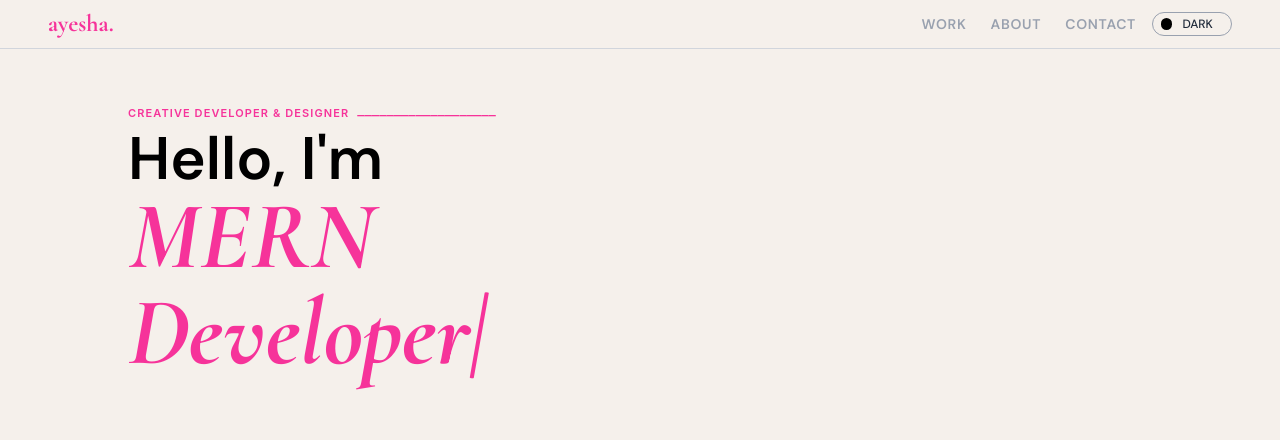
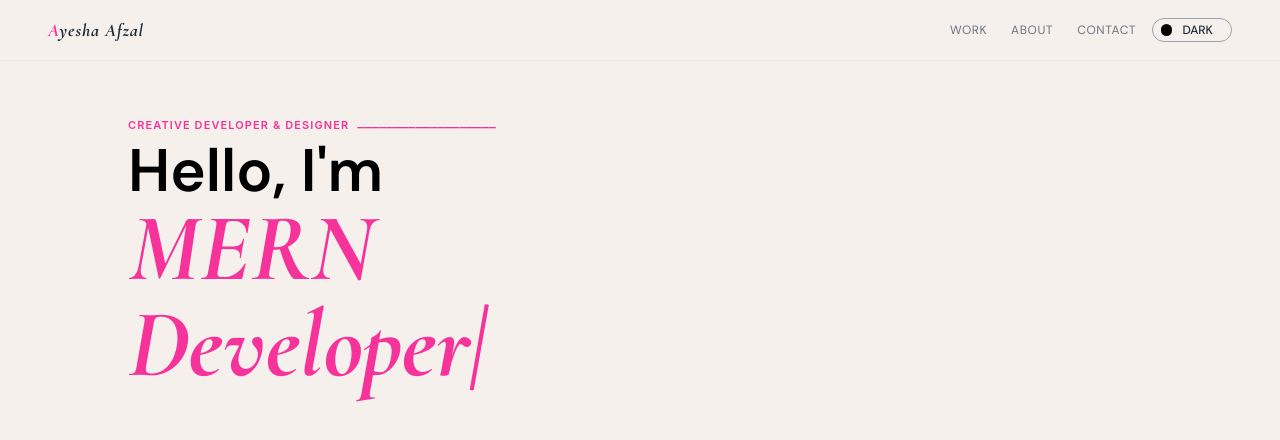
Before and after one commit to AyeshaAfzal-01/ayesha-portfolio, a React app: page / in a window 1280 px wide. Shown: the top 440 px of the page. Built offline with nearby package versions, Linux system fonts and the light colour scheme; the HTML template or start-up script is replaced by a standard one.

Commit message:
final navbar fix

```diff
--- a/src/components/Navbar.jsx
+++ b/src/components/Navbar.jsx
@@ -1,26 +1,31 @@
-import React, { useState } from 'react'
+import React, { useContext, useEffect, useState } from 'react'
 import ThemeToggle from "./ThemeToggle";
 import assets from "../assets/assets";
 import { HiMenu } from "react-icons/hi";
+import { ShopContext } from '../context/ShopContext';
 
 const Navbar = () => {
   const [showHamburgerItems, setShowHamburgerItems] = useState(false)
+  const {darkMode} = useContext(ShopContext)
+console.log(darkMode)
+useEffect(() => {
 
+}, [darkMode])
   return (
     <nav>
-      <div className='flex justify-between items-center px-6 md:px-12 py-2 w-screen'>
+      <div className='flex justify-between items-center px-6 md:px-12 py-4 w-screen'>
 
-        <div className='text-pink-500 font-bold font-display text-2xl cursor-pointer hover:text-pink-400'>
-          ayesha.
+        <div className={`text-gray-800 font-bold font-display italic tracking-wider text-lg cursor-pointer dark:text-gray-200`}>
+          <span className='text-pink-500'>A</span><span>yesha Afzal</span>
         </div>
 
         <div className='flex items-center gap-4'>
 
           {/* Desktop Menu */}
-          <ul className='hidden md:flex font-body text-gray-400 text-sm tracking-wider font-semibold gap-6'>
-            <li>WORK</li>
-            <li>ABOUT</li>
-            <li>CONTACT</li>
+          <ul className='hidden md:flex font-body text-gray-500 dark:text-gray-400 text-xs tracking-wider cursor-pointer gap-6'>
+            <li className='hover:text-gray-800 hover:dark:text-gray-300'>WORK</li>
+            <li className='hover:text-gray-800 hover:dark:text-gray-300'>ABOUT</li>
+            <li className='hover:text-gray-800 hover:dark:text-gray-300'>CONTACT</li>
           </ul>
 
           <ThemeToggle />
@@ -37,13 +42,13 @@ const Navbar = () => {
     {showHamburgerItems && (
   <div className="md:hidden px-6 py-6 h-screen  mt-12">
     <ul className="flex flex-col justify-center items-center gap-4 text-gray-400 font-semibold">
-      <li>WORK</li>
-      <li>ABOUT</li>
-      <li>CONTACT</li>
+      <li className='hover:text-gray-800 hover:dark:text-gray-300'>WORK</li>
+            <li className='hover:text-gray-800 hover:dark:text-gray-300'>ABOUT</li>
+            <li className='hover:text-gray-800 hover:dark:text-gray-300'>CONTACT</li>
     </ul>
   </div>
 )}
-      <hr className='text-gray-300' />
+      <hr className='text-gray-200 dark:text-gray-800' />
     </nav>
   )
 }
```
